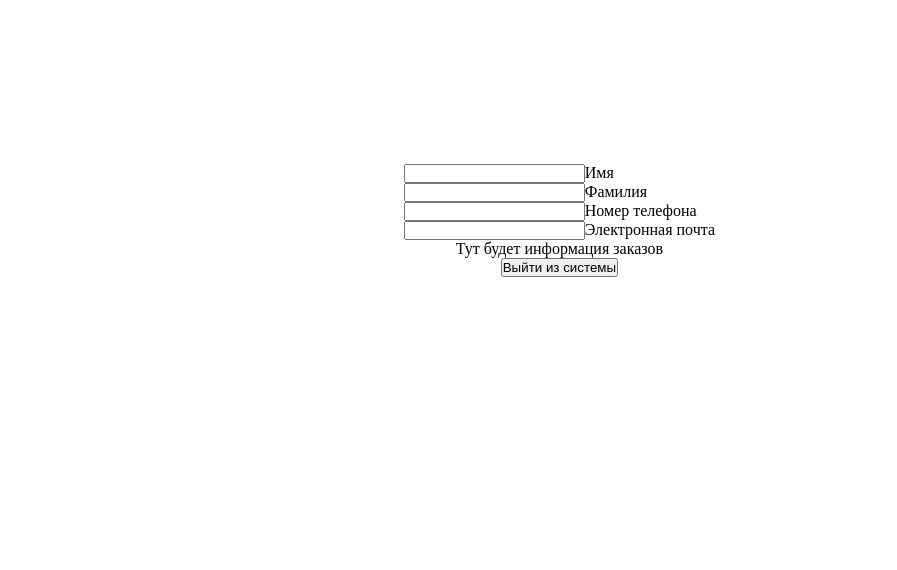
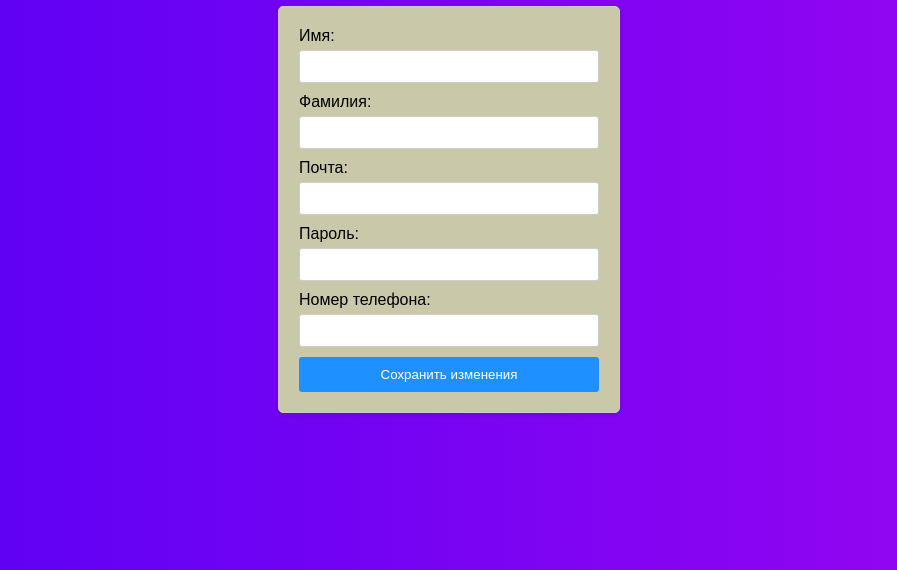
Before and after one commit to OzamaGenova/ProgramIngenering, a plain HTML site: page LK/lk.html in a window 1280 px wide. Shown: the part 230-800 px from the top of the page, without its empty margins (191-1088 px from the left). Drawn offline with Linux system fonts and the light colour scheme.

Commit message:
add the functionality of the personal account

```diff
--- a/LK/lk.html
+++ b/LK/lk.html
@@ -4,24 +4,34 @@
   <meta charset="UTF-8">
   <meta name="viewport" content="width=device-width, initial-scale=1.0">
   <title>Личный кабинет</title>
-    <link rel = "stylesheet" href="stylelk.css">
+  <link rel="stylesheet" href="stylelk.css">
 </head>
 <body>
-    <div class="main_menu">
-        <div class="personaldata">
-            <a class="first_name"><input type="text" name="Имя,">Имя</a><br>
-            <a class="last_name"><input type="text" name="Фамилию, сцука">Фамилия</a><br>
-            <a class="phone_number"><input type="number" name="Введите телефон">Номер телефона</a><br>
-            <a class="email"><input type="email" name="Введите почту">Электронная почта</a><br>
+  <div class="container">
+    <h1>Личный кабинет</h1>
+    <form>
+      <div class="form-group">
+        <label for="firstName">Имя:</label>
+        <input type="text" id="firstName" name="firstName">
       </div>
-        <div class="orders">
-            <a>
-                Тут будет информация заказов
-            </a>
+      <div class="form-group">
+        <label for="lastName">Фамилия:</label>
+        <input type="text" id="lastName" name="lastName">
       </div>
-        <div class="exit">
-            <button>Выйти из системы</button>
+      <div class="form-group">
+        <label for="email">Почта:</label>
+        <input type="email" id="email" name="email">
       </div>
+      <div class="form-group">
+        <label for="password">Пароль:</label>
+        <input type="password" id="password" name="password">
+      </div>
+      <div class="form-group">
+        <label for="phone">Номер телефона:</label>
+        <input type="tel" id="phone" name="phone">
+      </div>
+      <button type="submit">Сохранить изменения</button>
+    </form>
   </div>
 </body>
 </html>
--- a/LK/stylelk.css
+++ b/LK/stylelk.css
@@ -1,23 +1,57 @@
-*{
+body, html{
+    height: 100%;
     margin: 0;
-    padding: 0;
+    font-family: Arial, sans-serif;
 }
-body{
-    width: 100%;
-    height: 100%;
-}
-.main_menu{
+.container{
     display: flex;
     flex-direction: column;
-    width: 400px;
-    height: 500px;
-    position: fixed;
-    left: 43%;
-    top: 25%;
     align-items: center;
     justify-content: center;
+    height: 100%;
+    background: linear-gradient(to left, rgb(155, 6, 241), rgb(86, 0, 245));
 }
-.exit{
-    position: relative;
+form{
+    display: flex;
+    flex-direction: column;
+    gap: 10px;
+    width: 300px;
+    padding: 20px;
+    border: 1px solid #ccc;
+    border-radius: 5px;
+    box-shadow: 0 2px 5px #0000001a;
+    background-color: rgb(201, 201, 169);
+}
+.form-group{
+    display: flex;
+    flex-direction: column;
 
 }
+label{
+    margin-bottom: 5px;
+}
+input{
+    padding: 8px;
+    border: 1px solid #ccc;
+    border-radius: 3px;
+    transition: border-color 0.2s ease-in-out;
+}
+input:focus {
+    outline: none;
+    border-color: dodgerblue;
+}
+button {
+    padding: 10px;
+    background-color: dodgerblue;
+    color: white;
+    border: none;
+    border-radius: 3px;
+    cursor: pointer;
+    transition: background-color 0.2s ease-in-out;
+}
+button:hover {
+    background-color: #007acc;
+  }
+h1{
+    color: rgb(201, 201, 162);
+}
```
Lines whose indentation alone changed are shown as unchanged.
